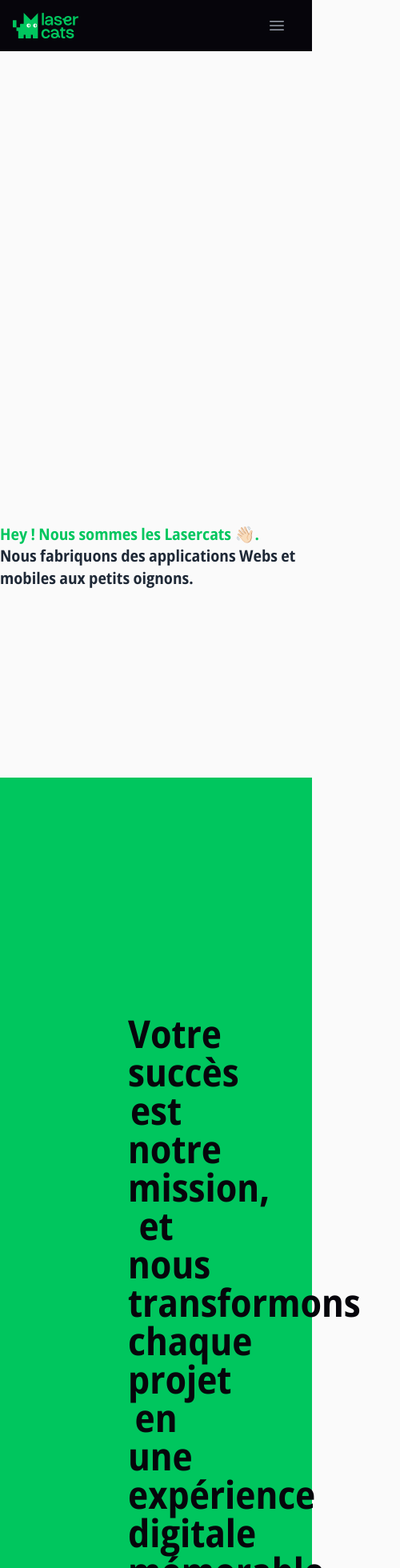
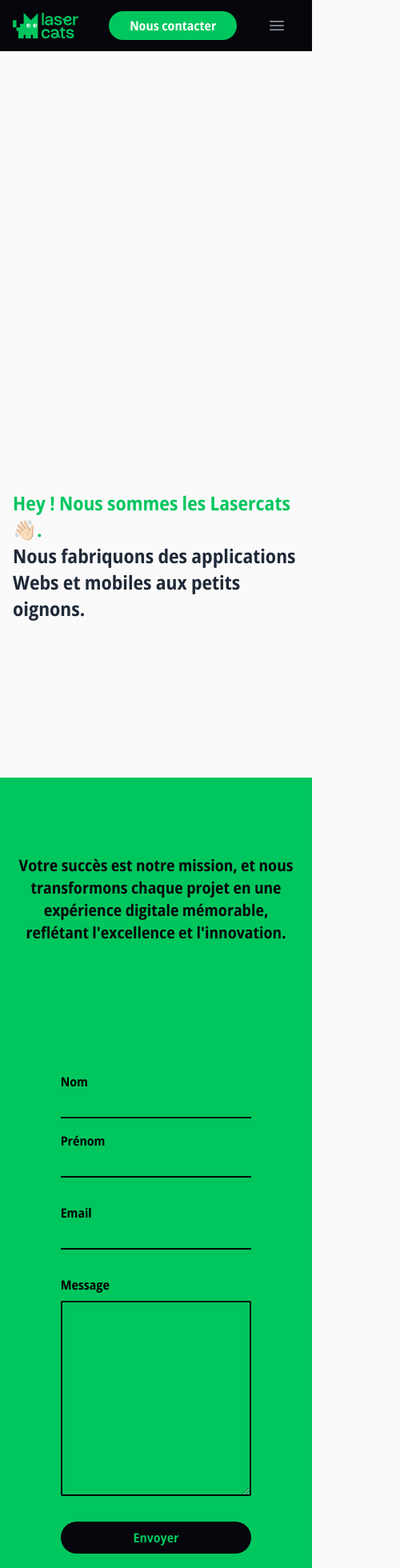
Before and after one commit to lasercatspro/lasercats-fr, a Next.js app: page / in a window 390 px wide. Shown: the top 1960 px of the page at 80% size, 500 px wide, since content can reach past the window. Built offline with nearby package versions, Linux system fonts and the light colour scheme.

Commit message:
:iphone: Responsive work !

```diff
--- a/src/app/_components/contact.tsx
+++ b/src/app/_components/contact.tsx
@@ -50,8 +50,8 @@ const Contact = () => {
 	};
 
 	return (
-		<div id="contact" className="bg-primary px-40 py-24">
-			<h2 className="text-5xl mt-[200px] mb-40 text-center !text-custom-dark">
+		<div id="contact" className="bg-primary px-4 md:px-40 py-24">
+			<h2 className="md:text-5xl md:mt-[200px] mb-40 text-center !text-custom-dark">
 				{
 					"Votre succès est notre mission, et nous transformons chaque projet en une expérience digitale mémorable, reflétant l'excellence et l'innovation."
 				}
@@ -61,9 +61,9 @@ const Contact = () => {
 					id="form"
 					action="#"
 					onSubmit={(e) => submitFn(e)}
-					className="flex flex-col gap-8 my-8 w-9/12 mx-auto"
+					className="flex flex-col gap-8 my-8 md:w-9/12 mx-auto"
 				>
-					<div className="flex gap-4 ">
+					<div className="flex flex-col md:flex-row gap-4">
 						<div className="flex flex-col w-full gap-2 ">
 							<label htmlFor={inputs[0]}>{inputs[0]}</label>
 							<input
--- a/src/app/_components/footer.tsx
+++ b/src/app/_components/footer.tsx
@@ -3,11 +3,11 @@ import { type ReactNode } from "react";
 
 export function Footer(): ReactNode {
 	return (
-		<footer className="p-24 h-[450px] max-w-7xl mx-auto flex justify-normal">
-			<ul className="flex items-end justify-between w-full">
+		<footer className="p-12 md:p-24 md:h-[450px] max-w-7xl mx-auto flex justify-normal">
+			<ul className="flex flex-col gap-4 md:flex-row md:items-end justify-between w-full mx-auto">
 				<div className="flex gap-8">
 					<li className="flex flex-col gap-y-4">
-						<h3 className="text-xl">Bureaux</h3>
+						<h3 className="">Bureaux</h3>
 						<span>2 avenue Jean Janvier <br /> 35000 RENNES</span>
 					</li>
 					<li className="flex flex-col gap-y-4">
--- a/src/app/_components/header.tsx
+++ b/src/app/_components/header.tsx
@@ -2,7 +2,7 @@ import { type ReactNode } from "react";
 
 const Header = (): ReactNode => {
 	return (
-		<div className='h-[100vh] flex flex-col justify-center max-w-7xl mx-auto'>
+		<div className='mx-4 h-[100vh] flex flex-col justify-center max-w-7xl md:mx-auto'>
 			<div className='h-[40%]' />
 			<h1 className="text-xl md:text-6xl font-extrabold tracking-normal mb-20 mt-8 !leading-snug">
 				<span className='text-primary mb-12'>Hey ! Nous sommes les Lasercats 👋🏻.</span>
--- a/src/app/_components/navbar.tsx
+++ b/src/app/_components/navbar.tsx
@@ -75,14 +75,17 @@ export const Navbar = (): ReactNode => {
 			{({ open }) => (
 				<>
 					<div className="mx-auto max-w-7xl px-4 sm:px-6 lg:px-8">
-						<div className="flex h-16 justify-between">
-							<div className="flex w-full justify-between gap-4">
+						<div className="flex h-16 justify-between relative">
+							<div className="flex w-full justify-between items-center gap-4">
 								<Link className="flex flex-shrink-0 items-center" href={"/"}>
 									<img
 										className="h-8 w-auto"
 										src="/assets/images/svg/logo-green.svg"
 										alt="Your Company"
 									/>
+								</Link>
+								<Link href={"#contact"} className="md:hidden primary h-6 rounded-full !text-white hover:no-underline">
+													Nous contacter
 								</Link>
 								<div className="-ml-2 mr-2 flex items-center md:hidden">
 									{/* Mobile menu button */}
@@ -122,8 +125,8 @@ export const Navbar = (): ReactNode => {
 						</div>
 					</div>
 
-					<Disclosure.Panel className="md:hidden">
-						<div className="space-y-1 px-2 pb-3 pt-2 sm:px-3">
+					<Disclosure.Panel className="md:hidden relative">
+						<div className="space-y-1 px-2 pb-3 pt-2 sm:px-3 w-2/3">
 							{navigation.map((item) => (
 								<Disclosure.Button
 									key={item.name}
@@ -140,6 +143,9 @@ export const Navbar = (): ReactNode => {
 								</Disclosure.Button>
 							))}
 						</div>
+						<div className="absolute bottom-3 right-5">
+							<ModeToggle />
+						</div>
 					</Disclosure.Panel>
 				</>
 			)}
--- a/src/app/globals.css
+++ b/src/app/globals.css
@@ -7,13 +7,17 @@
   src: url("../../public/assets/fonts/OpenSans_SemiCondensed-Bold.ttf");
 }
 
+html {
+  scroll-behavior: smooth;
+}
 
 @layer base {
+
   h1 {
-    @apply text-4xl;
+    @apply text-2xl md:text-5xl !important;
   }
   h2 {
-    @apply text-2xl;
+    @apply text-xl md:text-2xl !important;
   }
 
   h1, h2, h3, h3, p, a:not(nav), time, li {
--- a/src/app/layout.tsx
+++ b/src/app/layout.tsx
@@ -95,7 +95,7 @@ export default function RootLayout({
 				/>
 				<script dangerouslySetInnerHTML={{ __html: modeScript }} />
 			</head>
-			<body className="bg-zinc-50 dark:gradient">
+			<body className="bg-zinc-50 dark:gradient w-full">
 				<Navbar />
 				<div className="mx-auto">{children}</div>
 				<Footer />
```
